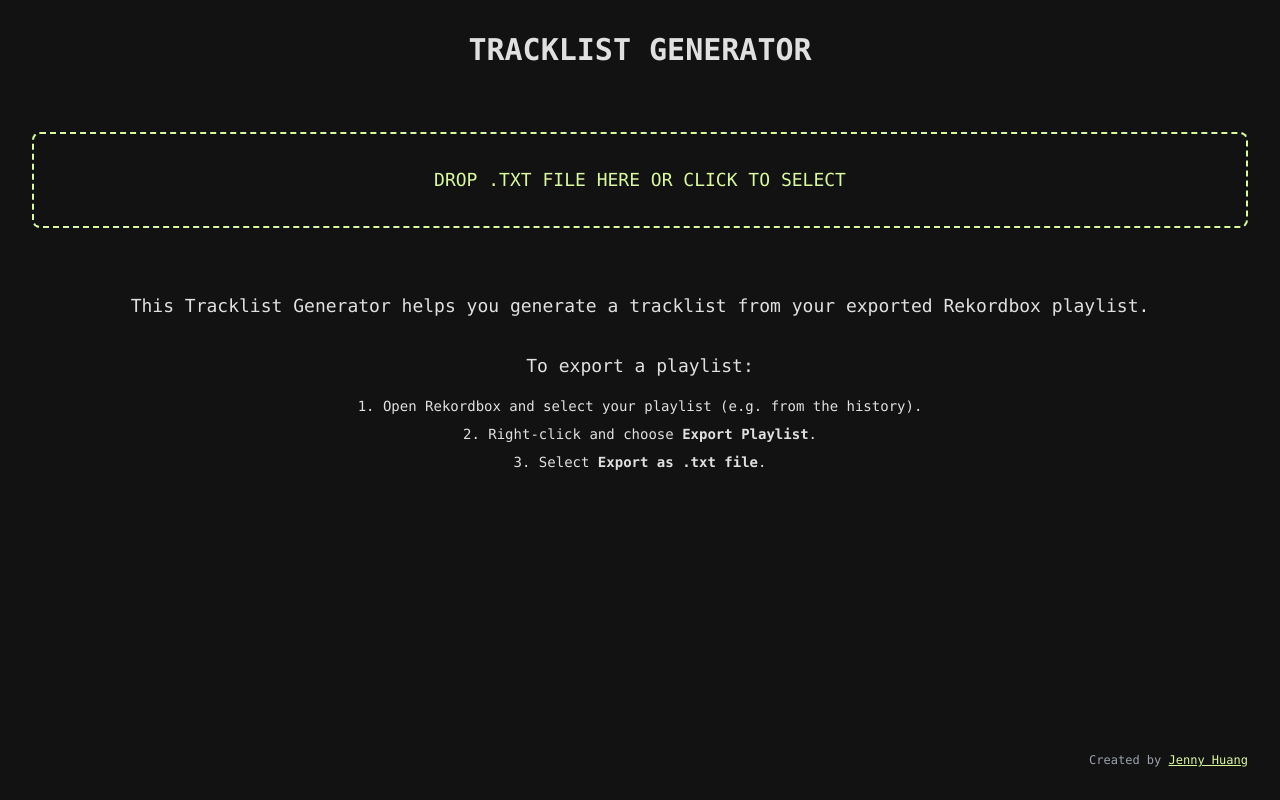
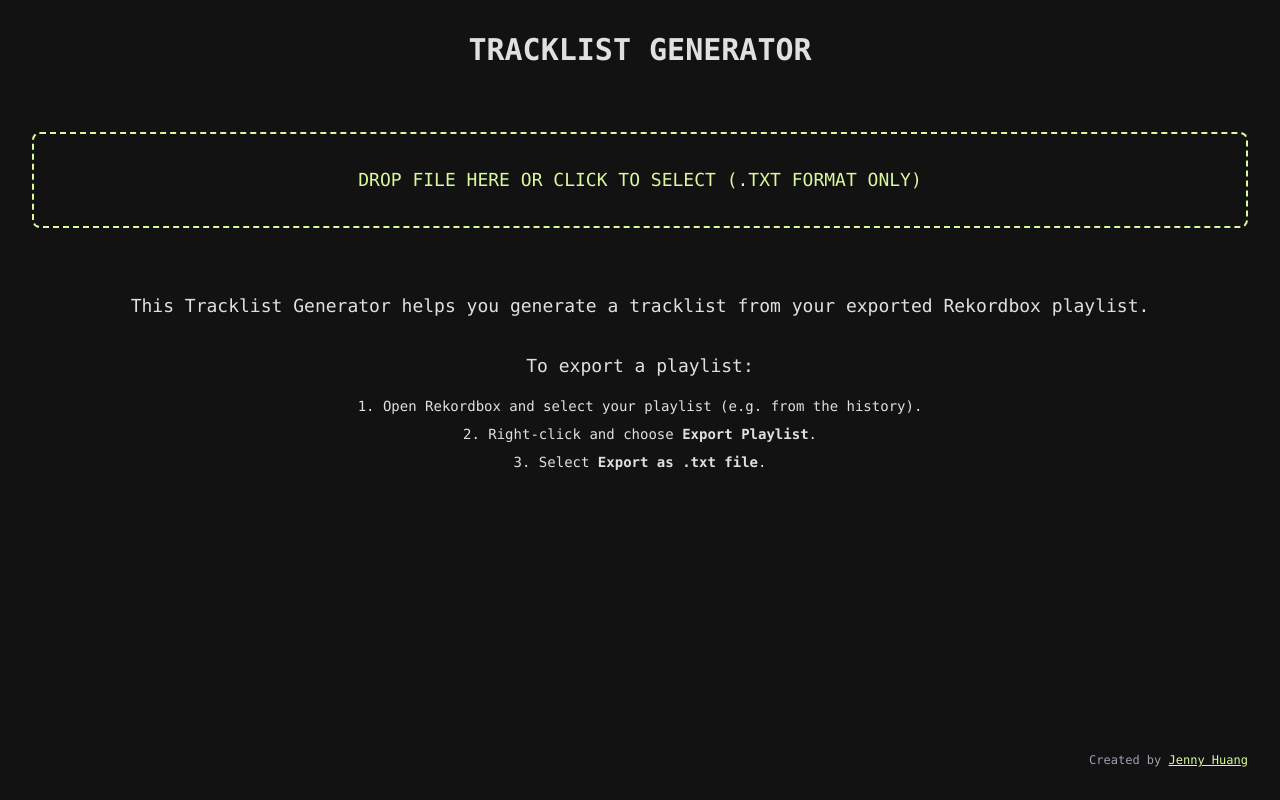
Before and after one commit to huang-jenny/tracklist-generator, a React (Create React App) app: page / in a window 1280 px wide. Built offline with nearby package versions, Linux system fonts and the light colour scheme.

Commit message:
updated instruction

```diff
--- a/src/TracklistGenerator.js
+++ b/src/TracklistGenerator.js
@@ -116,7 +116,9 @@ const TracklistGenerator = () => {
           onDragOver={handleDrag}
           onDrop={handleDrop}>
           <label className="cursor-pointer w-full h-full block">
-            <div className="text-lg text-lime-200 p-8">DROP .TXT FILE HERE OR CLICK TO SELECT</div>
+            <div className="text-lg text-lime-200 p-8">
+              DROP FILE HERE OR CLICK TO SELECT (.TXT FORMAT ONLY)
+            </div>
             <input type="file" accept=".txt" onChange={handleFileUpload} className="hidden" />
           </label>
         </div>
```
